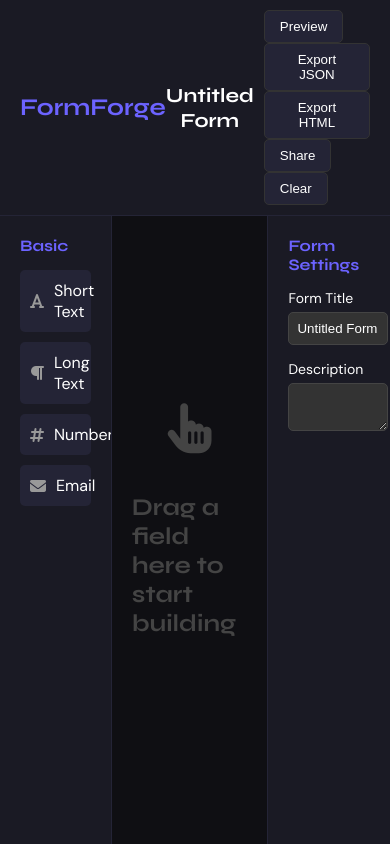
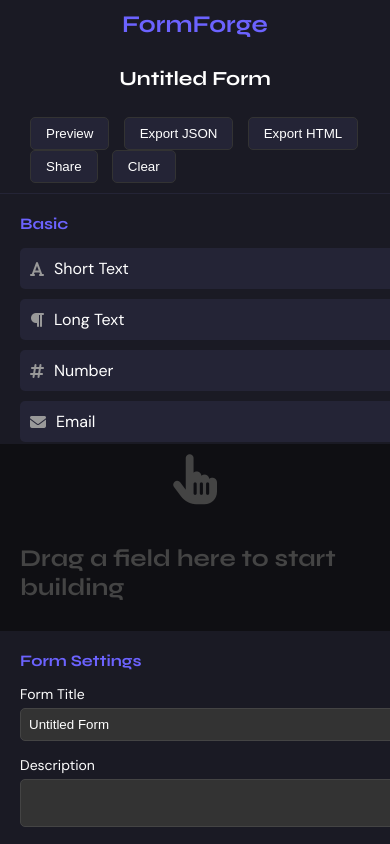
Before and after one commit to pathakaayush02/online_forms, a plain HTML site: page form-builder.html in a window 390 px wide. Drawn offline with Linux system fonts and the light colour scheme.

Commit message:
Add files via upload

```diff
--- a/form-builder.html
+++ b/form-builder.html
@@ -61,6 +61,7 @@
 
             .navbar-buttons button:hover {
                 background-color: #333;
+                box-shadow: 0 0 10px rgba(108, 99, 255, 0.5);
             }
 
             .main-content {
@@ -259,6 +260,22 @@
                 color: black;
                 text-decoration: none;
                 cursor: pointer;
+            }
+
+            @media (max-width: 768px) {
+                .main-content {
+                    flex-direction: column;
+                }
+
+                .left-sidebar, .right-sidebar {
+                    width: 100%;
+                    border: none;
+                }
+
+                .top-navbar {
+                    flex-direction: column;
+                    gap: 10px;
+                }
             }
         </style>
 </head>
```
Also changed, not shown: style.css (+11 -0 lines).
